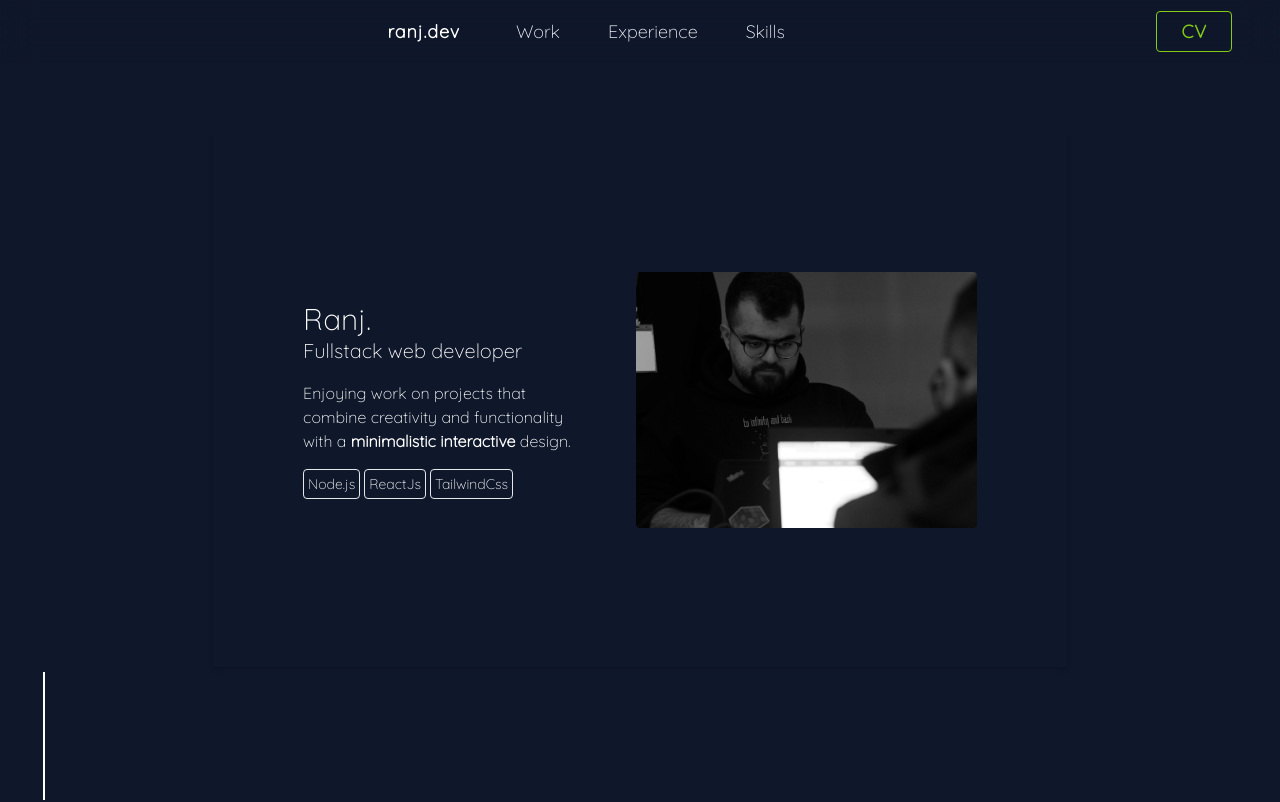
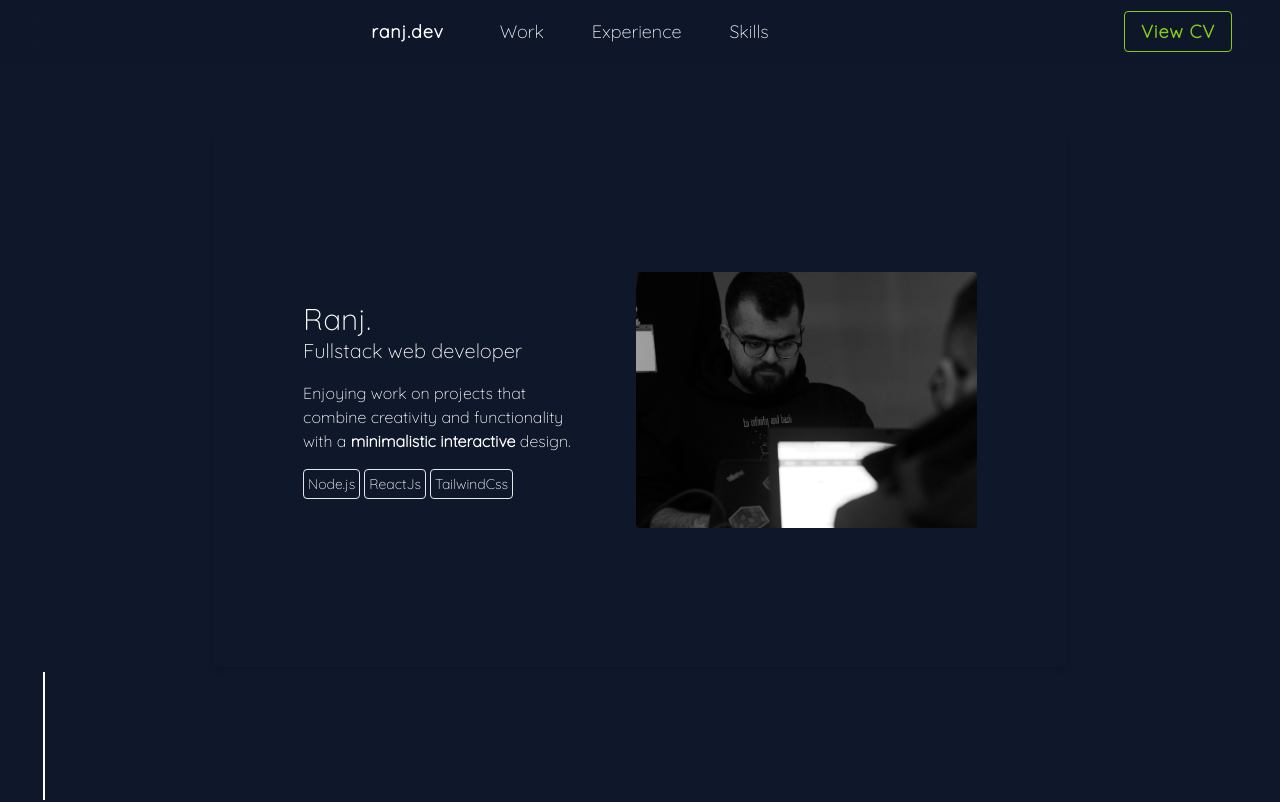
Before and after one commit to RanjDev/ranj-portfolio, a React (Create React App) app: page / in a window 1280 px wide. Shown: the top 802 px of the page. Built offline with nearby package versions, Linux system fonts and the light colour scheme.

Commit message:
feat: add leetcode link

```diff
--- a/src/components/Links.js
+++ b/src/components/Links.js
@@ -1,6 +1,7 @@
 import React, { useEffect, useRef } from "react";
 import { FiLinkedin, FiCodepen, FiGithub } from "react-icons/fi";
 import { gsap } from "gsap";
+import { SiLeetcode } from "react-icons/si";
 
 // The idea for this was taken from Brittany Chiang
 // The code is mine however, I just took the inspiration for the listing of her links
@@ -45,6 +46,14 @@ export default function Links() {
             <FiLinkedin />
           </a>
           <a
+            href="https://leetcode.com/ranj997/"
+            target="_blank"
+            rel="noreferrer"
+            className="filter hover:drop-shadow-white transition-all duration-300 child"
+          >
+            <SiLeetcode />
+          </a>
+          <a
             href="https://codepen.io/DevVet9"
             target="_blank"
             rel="noreferrer"
--- a/src/components/Navbar.js
+++ b/src/components/Navbar.js
@@ -65,16 +65,16 @@ export default function NormalNavbar() {
 
               <div className="p-4">
                 <a
-                  href="https://drive.google.com/file/d/1QdkdgrQS8Zhwu9jtnXNaOMsFu69pGTrP/view?usp=sharing"
+                  href="https://drive.google.com/file/d/1e64esh0C9lSrc9T_yVNlUnSBFBQBFzH7/view?usp=sharing"
                   target="_blank"
                   rel="noreferrer"
-                  className="border border-lime-500 text-lime-500 py-2 px-6 text-center text-lg font-semibold tracking-wider rounded
+                  className="border border-lime-500 text-lime-500 py-2 px-4 text-center text-lg font-semibold tracking-wider rounded
                   transition-all duration-300
                    hover:border-slate-900 hover:text-slate-900 hover:bg-lime-500
                   active:bg-lime-700
                   "
                 >
-                  CV
+                  View CV
                 </a>
               </div>
             </div>
```
